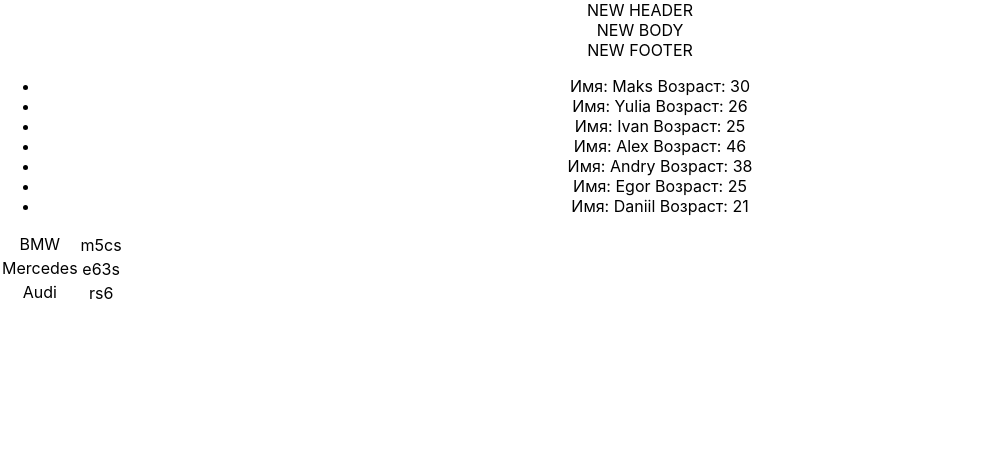
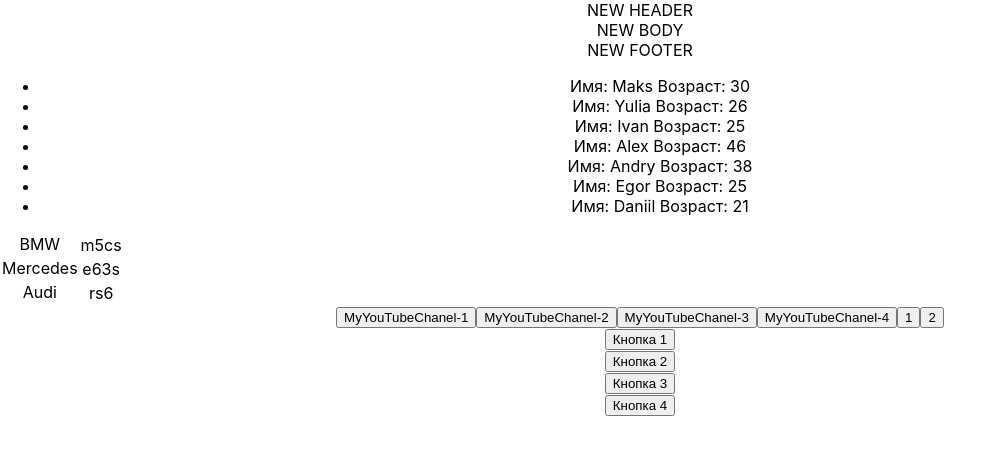
Before and after one commit to Belom7/micro-taski-igor_2.0, a React (Create React App) app: page / in a window 1280 px wide. Shown: the top 454 px of the page, without its empty margins (0-1004 px from the left). Built offline with nearby package versions, Linux system fonts and the light colour scheme.

Commit message:
03. button

```diff
--- /dev/null
+++ b/src/03_button/Button.tsx
@@ -0,0 +1,17 @@
+import React from 'react';
+
+type ButtonPropsType = {
+    name:string
+    callBack:()=>void
+}
+
+export const Button = (props:ButtonPropsType) => {
+
+    const onClickHandler = () => {props.callBack()}
+
+    return (
+        <div>
+            <button onClick={onClickHandler}>{props.name}</button>
+        </div>
+    );
+};
--- /dev/null
+++ b/src/03_button/Buttons.tsx
@@ -0,0 +1,31 @@
+import React ,{MouseEvent} from 'react';
+import {Button} from "./Button";
+
+
+export const Buttons = () => {
+    const mySubscriberMaks = (e:MouseEvent<HTMLButtonElement>) => {console.log(`Hello I'm Maks`)}
+    const mySubscriberIvan = () => {console.log(`Hello I'm Ivan`)}
+    const onclickHandler = (name:string) => {console.log(`Hello I'm ${name}`)}
+    const foo1 = () => {console.log(100200)}
+    const foo2 = (value:number) => {console.log(value)}
+    const button1Foo = (subscriber:string,age:number,city:string)=> {console.log(subscriber,age,city)}
+    const button2Foo = (subscriber:string)=> {console.log(subscriber)}
+    const button3Foo = (subscriber:string)=> {console.log(subscriber)}
+    const button4Foo = ()=> {console.log(`I'm stupid button`)}
+
+
+    return (
+        <div>
+            <button onClick={()=>console.log('Hello!')}>MyYouTubeChanel-1</button>
+            <button onClick={mySubscriberMaks}>MyYouTubeChanel-2</button>
+            <button onClick={mySubscriberIvan}>MyYouTubeChanel-3</button>
+            <button onClick={()=>onclickHandler('Ilya')}>MyYouTubeChanel-4</button>
+            <button onClick={foo1}>1</button>
+            <button onClick={()=>foo2(100200)}>2</button>
+            <Button name={'Кнопка 1'} callBack={()=>button1Foo(`I'm Vasya`,21,'Moscow')}/>
+            <Button name={'Кнопка 2'} callBack={()=>button2Foo(`I'm Gera`)}/>
+            <Button name={'Кнопка 3'} callBack={()=>button3Foo(`I'm Alina`)}/>
+            <Button name={'Кнопка 4'} callBack={button4Foo}/>
+        </div>
+    );
+};
--- a/src/App.tsx
+++ b/src/App.tsx
@@ -4,6 +4,7 @@
 import {Body} from "./01_props/Body";
 import {Footer} from "./01_props/Footer";
 import {NewComponent} from "./02_map/NewComponent";
+import {Buttons} from "./03_button/Buttons";
 
 export type StudentsType = {
     id:number
@@ -29,6 +30,7 @@
             <Body title={'NEW BODY'}/>
             <Footer title={'NEW FOOTER'}/>
             <NewComponent arr={Students}/>
+            <Buttons/>
         </div>
     );
 }
```
